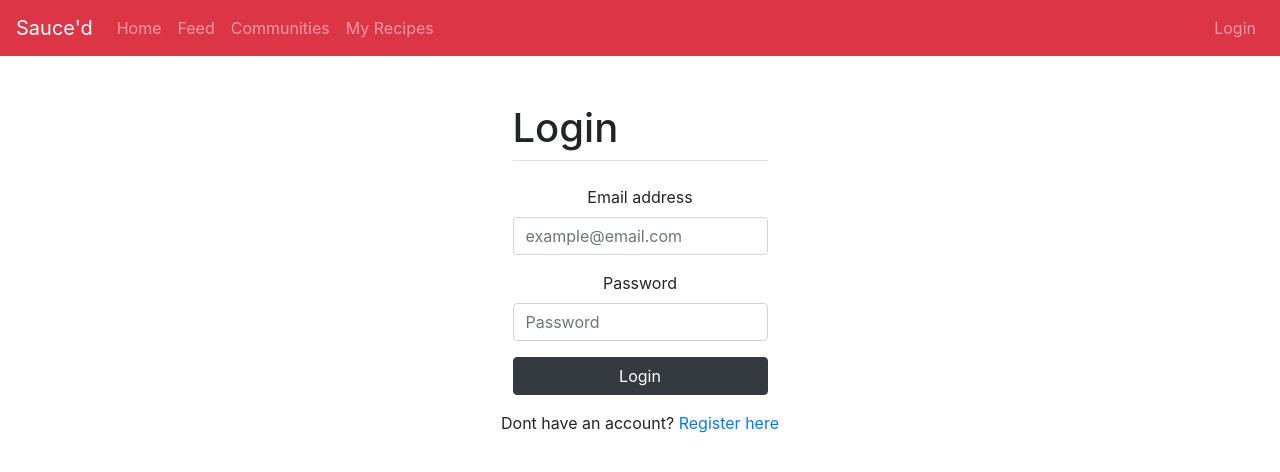
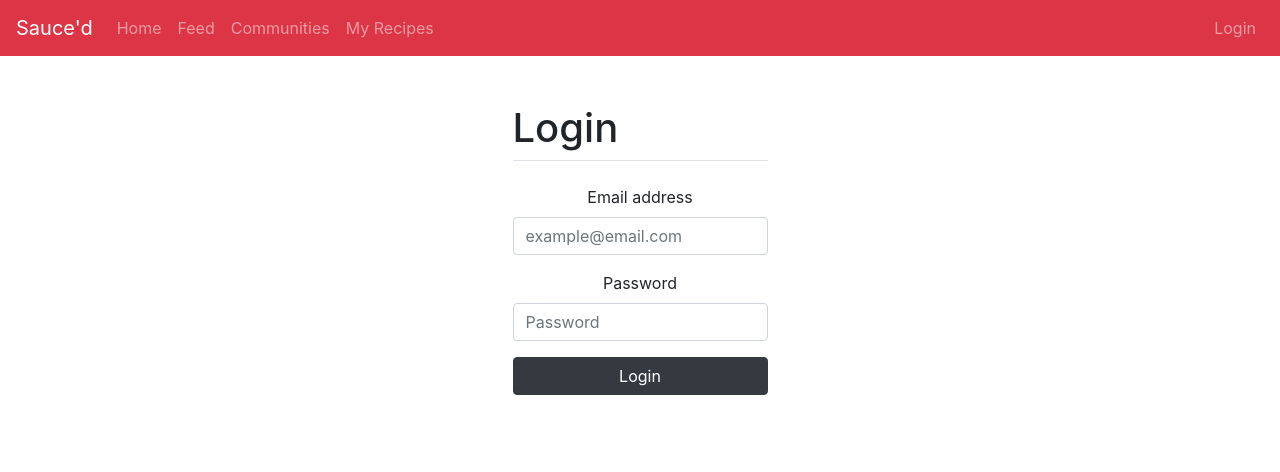
Before and after one commit to eBork1/recipeSM-UI, a React (Create React App) app: page /login in a window 1280 px wide. Shown: the top 472 px of the page. Built offline with nearby package versions, Linux system fonts and the light colour scheme; the HTML template or start-up script is replaced by a standard one.

Commit message:
remove alert

```diff
--- a/src/UserAuth/Login.js
+++ b/src/UserAuth/Login.js
@@ -61,9 +61,6 @@ export default class Login extends React.Component {
                     <div className="row justify-content-center">
                         <p>{this.state.errorStatus}</p>
                     </div>
-                    <div className="row justify-content-center">
-                        <p>Dont have an account? <a className="text-primary" href="/register">Register here</a></p>
-                    </div>
                 </div>
             </div>
         )
```
